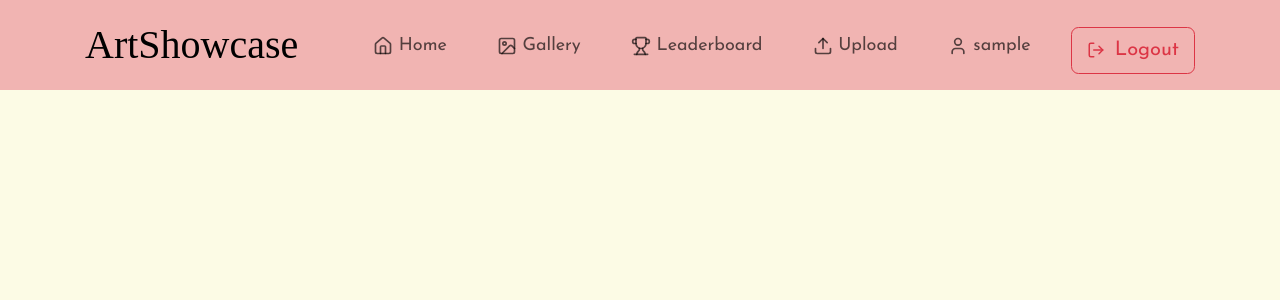
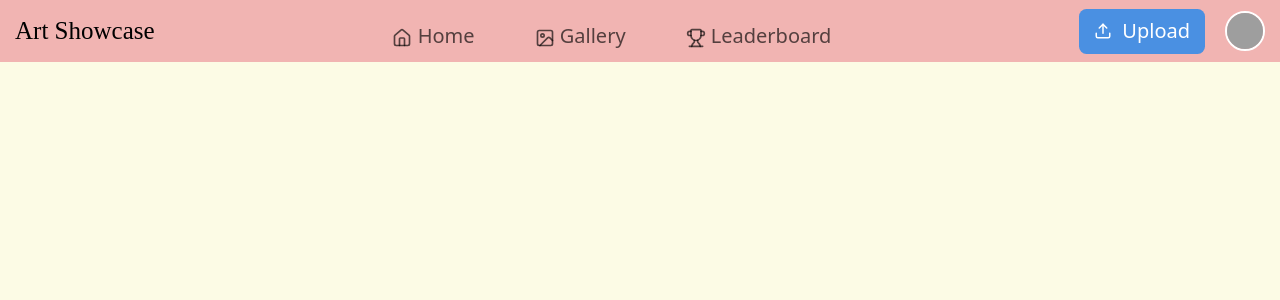
Before and after one commit to alyyu0/artshowcase, a React app in the folder frontend/: page / in a window 1280 px wide. Shown: the top 300 px of the page. Built offline with nearby package versions, Linux system fonts and the light colour scheme; sample sign-in values are in the browser's storage; grey boxes are pictures that could not be loaded; the HTML template or start-up script is replaced by a standard one; a web font is replaced by a local one.

Commit message:
base files

```diff
--- a/frontend/src/App.css
+++ b/frontend/src/App.css
@@ -128,7 +128,7 @@ body {
 
 /* Reduce navbar height when collapsed */
 .navbar {
-  padding: 0.5rem 0 !important;
+  padding: 0.3rem 0 !important;
 }
 
 .navbar-brand {
--- a/frontend/src/pages/navbar.jsx
+++ b/frontend/src/pages/navbar.jsx
@@ -1,53 +1,93 @@
 import { Home, Image, Trophy, User, LogOut, Upload } from 'lucide-react';
-import { Nav, Navbar, Container, Button } from 'react-bootstrap';
+import { Nav, Navbar, Container, Dropdown } from 'react-bootstrap';
 import { useNavigate } from 'react-router-dom';
+import '../App.css';
 
 function NavigationBar() {
   const navigate = useNavigate();
   const isLoggedIn = localStorage.getItem('loggedIn');
   const username = localStorage.getItem('username');
+  const userId = localStorage.getItem('userId');
+  const profileImage = localStorage.getItem('profileImage') || 'https://via.placeholder.com/40';
 
   const handleLogout = () => {
     localStorage.removeItem('loggedIn');
     localStorage.removeItem('userId');
     localStorage.removeItem('username');
+    localStorage.removeItem('profileImage');
     navigate('/login');
   };
 
   return (
     <Navbar expand="lg" className="pink-header sticky-top">
-      <Container>
+      <Container fluid className="d-flex justify-content-between align-items-center">
+        {/* Left: Brand */}
         <Navbar.Brand href="/" className="artshowcase-title">
-          ArtShowcase
+          Art Showcase
         </Navbar.Brand>
+
         <Navbar.Toggle aria-controls="basic-navbar-nav" />
-        <Navbar.Collapse id="basic-navbar-nav">
-          <Nav className="ms-auto">
-            <Nav.Link href="/" className="me-3">
+
+        <Navbar.Collapse id="basic-navbar-nav" className="justify-content-center">
+          {/* Center: Home, Gallery, Leaderboard */}
+          <Nav className="mx-auto">
+            <Nav.Link href="/" className="me-4">
               <Home size={20} /> Home
             </Nav.Link>
-            <Nav.Link href="/gallery" className="me-3">
+            <Nav.Link href="/gallery" className="me-4">
               <Image size={20} /> Gallery
             </Nav.Link>
-            <Nav.Link href="/leaderboard" className="me-3">
+            <Nav.Link href="/leaderboard" className="me-4">
               <Trophy size={20} /> Leaderboard
             </Nav.Link>
+          </Nav>
+        </Navbar.Collapse>
 
+        {/* Right: Upload & Profile */}
+        <Nav className="ms-auto align-items-center gap-3">
           {isLoggedIn ? (
             <>
-                <Nav.Link href="/upload" className="me-3">
-                  <Upload size={20} /> Upload
-                </Nav.Link>
-                <Nav.Link href={`/profile/${localStorage.getItem('userId')}`} className="me-3">
-                  <User size={20} /> {username}
-                </Nav.Link>
-                <Button
-                  variant="outline-danger"
-                  onClick={handleLogout}
-                  className="d-flex align-items-center"
+              {/* Upload Button */}
+              <a
+                href="/upload"
+                className="btn btn-primary d-flex align-items-center gap-2"
+                style={{ backgroundColor: '#4A90E2', border: 'none' }}
               >
-                  <LogOut size={18} className="me-2" /> Logout
-                </Button>
+                <Upload size={18} /> Upload
+              </a>
+
+              {/* Profile Dropdown */}
+              <Dropdown align="end">
+                <Dropdown.Toggle
+                  as="button"
+                  className="p-0 border-0 bg-transparent"
+                  id="profile-dropdown"
+                  style={{ cursor: 'pointer' }}
+                  bsPrefix="custom"
+                >
+                  <img
+                    src={profileImage}
+                    alt={username}
+                    style={{
+                      width: '40px',
+                      height: '40px',
+                      borderRadius: '50%',
+                      objectFit: 'cover',
+                      border: '2px solid white'
+                    }}
+                  />
+                </Dropdown.Toggle>
+
+                <Dropdown.Menu className="mt-2">
+                  <Dropdown.Item href={`/profile/${userId}`} className="d-flex align-items-center">
+                    <User size={16} className="me-2" /> View Profile
+                  </Dropdown.Item>
+                  <Dropdown.Divider />
+                  <Dropdown.Item onClick={handleLogout} className="d-flex align-items-center text-danger">
+                    <LogOut size={16} className="me-2" /> Logout
+                  </Dropdown.Item>
+                </Dropdown.Menu>
+              </Dropdown>
             </>
           ) : (
             <>
@@ -60,7 +100,6 @@ function NavigationBar() {
             </>
           )}
         </Nav>
-        </Navbar.Collapse>
       </Container>
     </Navbar>
   );
```
Lines whose indentation alone changed are shown as unchanged.
